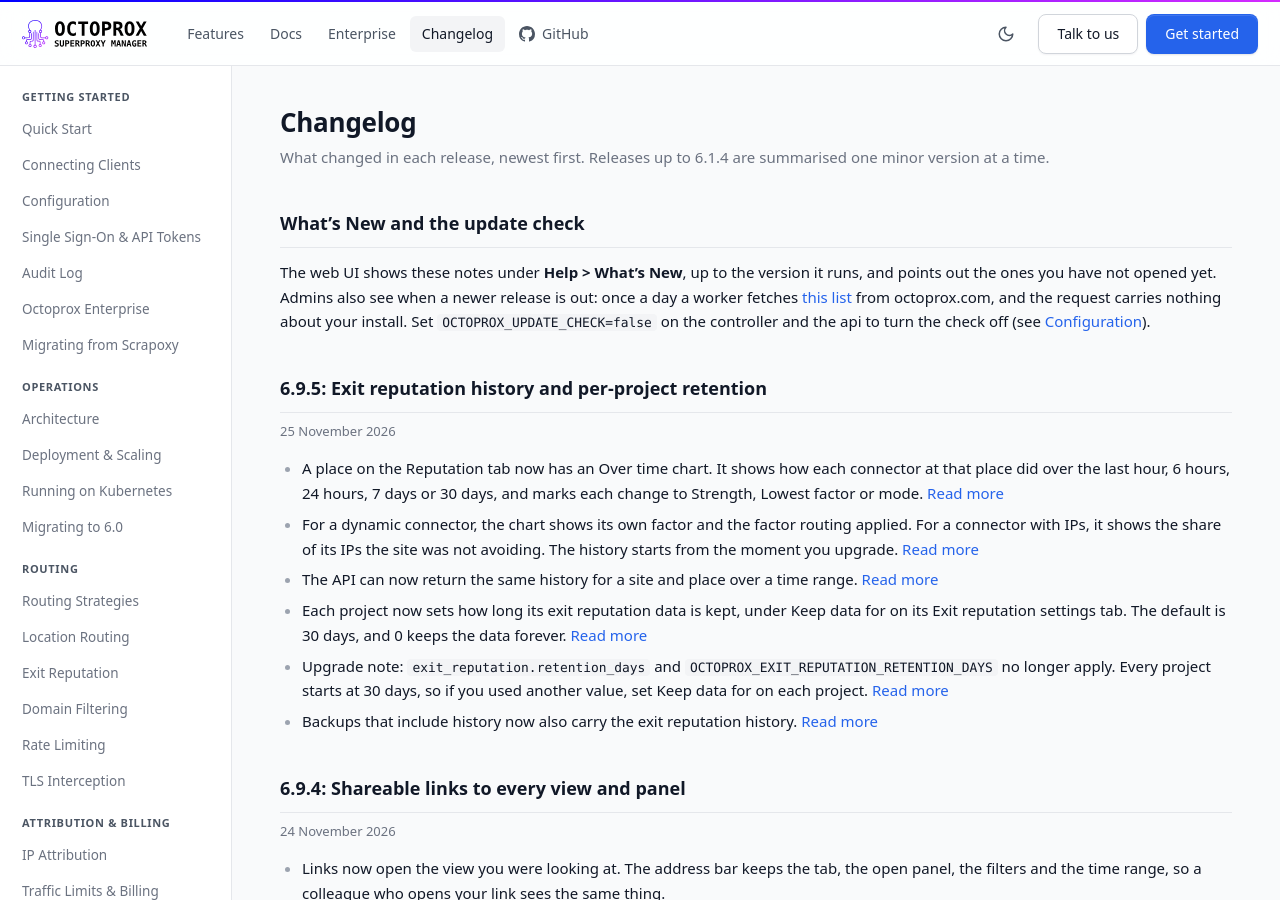
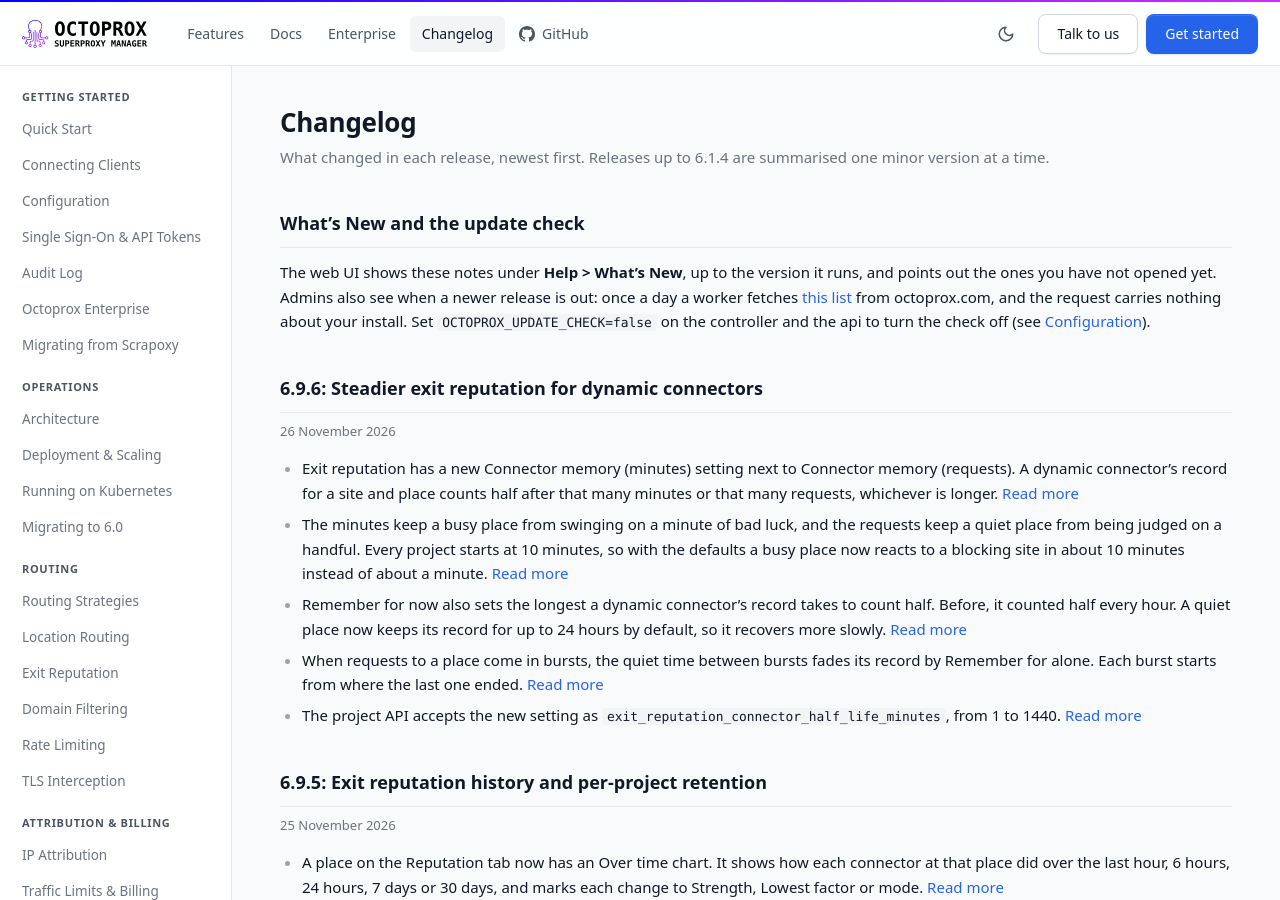
Before and after one commit to octoprox/octoprox, a Jekyll site: the page built from docs/changelog.md, in a window 1280 px wide and 900 px high. Built offline with Jekyll 4.4.1, drawn with Linux system fonts in a browser that asks for light colours; some of the changed text lies outside the part shown.

Commit message:
Bump version to 6.9.6

```diff
--- a/docs/_data/releases.yml
+++ b/docs/_data/releases.yml
@@ -9,6 +9,21 @@
 #   title    a few words naming the main themes
 #   changes  what changed, for the people who use Octoprox; `docs` is a page
 #            on octoprox.com that explains it, such as connecting#exit-headers
+
+- version: 6.9.6
+  date: 2026-11-26
+  title: Steadier exit reputation for dynamic connectors
+  changes:
+    - text: "Exit reputation has a new Connector memory (minutes) setting next to Connector memory (requests). A dynamic connector's record for a site and place counts half after that many minutes or that many requests, whichever is longer."
+      docs: exit-reputation#settings
+    - text: "The minutes keep a busy place from swinging on a minute of bad luck, and the requests keep a quiet place from being judged on a handful. Every project starts at 10 minutes, so with the defaults a busy place now reacts to a blocking site in about 10 minutes instead of about a minute."
+      docs: exit-reputation#how-fast-a-dynamic-connector-reacts
+    - text: "Remember for now also sets the longest a dynamic connector's record takes to count half. Before, it counted half every hour. A quiet place now keeps its record for up to 24 hours by default, so it recovers more slowly."
+      docs: exit-reputation#how-fast-a-dynamic-connector-reacts
+    - text: "When requests to a place come in bursts, the quiet time between bursts fades its record by Remember for alone. Each burst starts from where the last one ended."
+      docs: exit-reputation#how-fast-a-dynamic-connector-reacts
+    - text: "The project API accepts the new setting as `exit_reputation_connector_half_life_minutes`, from 1 to 1440."
+      docs: api
 
 - version: 6.9.5
   date: 2026-11-25
--- a/pyproject.toml
+++ b/pyproject.toml
@@ -1,6 +1,6 @@
 [project]
 name = "octoprox"
-version = "6.9.5"
+version = "6.9.6"
 description = "A dynamic and flexible proxy manager"
 readme = "README.md"
 requires-python = ">=3.12"
```
